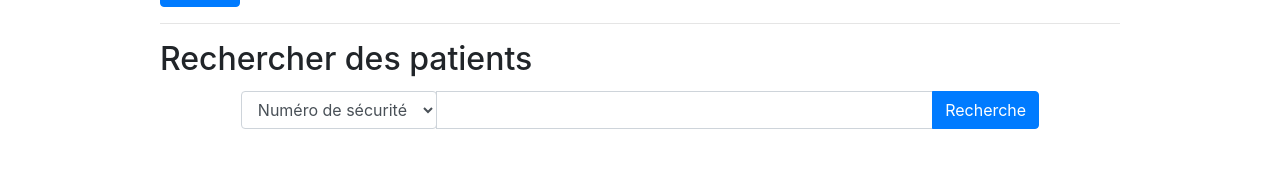
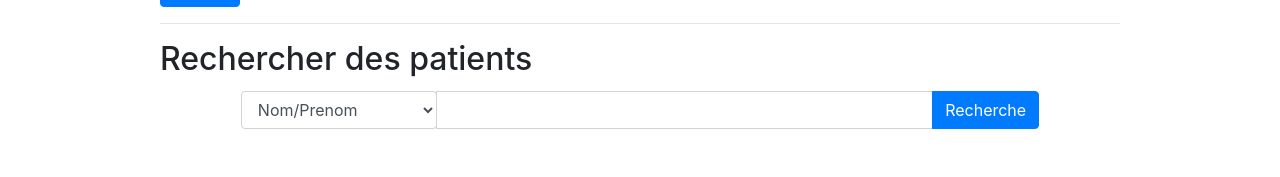
Before and after one commit to VincentC7/L3_CSI_Covid19, a PHP site: template src/views/pages/list_patients.twig in a window 1280 px wide. Shown: the part 729-906 px from the top of the page. Run offline with PHP 8.4, Linux system fonts and the light colour scheme; the template is opened without the code that fills it, so the values that code supplies are empty; some libraries are stand-ins or nearby versions.

Commit message:
searchbar patient

```diff
--- a/public/CSS/Main.css
+++ b/public/CSS/Main.css
@@ -2,6 +2,10 @@
     border: 1px solid rgba(0,0,0,.125);
     border-radius: .25rem;
     background-color: #f6f8fa;
+}
+
+.patient{
+    display: flex;
 }
 
 .red-back{
--- a/public/JS/index.js
+++ b/public/JS/index.js
@@ -9,3 +9,34 @@ $(".departement").click(function () {
 $(".btn-swap").click(function () {
    $(this).parent().parent().parent().next().toggleClass('hidden');
 });
+
+var type_recherche = 0;
+$('#rechercher-patient').keyup(function () {
+    var search = $(this).val();
+    search=search.toLowerCase();
+    $.each($('#liste-patients').children(), function () {
+        if (type_recherche === 0){
+            var nom = $(this).children().children("div:first").text();
+            var prenom = $(this).children().children("div:nth-child(2)").text();
+            prenom = prenom.toLowerCase();
+            nom = nom.toLowerCase();
+            if (nom.includes(search) || prenom.includes(search)){
+                $(this).removeClass('hidden');
+            }else {
+                $(this).addClass('hidden');
+            }
+        }else{
+            var num_secu = $(this).children().children("div:first").data("num_secu");
+            num_secu+='';
+            if (num_secu.includes(search)){
+                $(this).removeClass('hidden');
+            }else {
+                $(this).addClass('hidden');
+            }
+        }
+    })
+});
+
+$('#select-recherche-patient').change(function () {
+   type_recherche = $(this).val();
+});
--- a/src/views/pages/list_patients.twig
+++ b/src/views/pages/list_patients.twig
@@ -151,25 +151,27 @@
 
     <h1> Rechercher des patients </h1>
     <div class="form-row pb-5 pt-1">
-        <form class="col-10 m-auto" action="" method="get">
+        <div class="col-10 m-auto">
             <div class="input-group">
                 <div class="input-group-prepend">
-                    <select id="oCategorie" name="oCategorie" class="form-control">
-                        <option selected="selected" value="0">Numéro de sécurité</option>
+                    <select id="select-recherche-patient" name="oCategorie" class="form-control">
+                        <option selected="selected" value="0">Nom/Prenom</option>
+                        <option value="1">Numéro de sécurité</option>
                     </select>
                 </div>
-                <input id="oSaisie" name="oSaisie" type="text" class="form-control" aria-label="Saisie de mots clés">
+                <input id="rechercher-patient" name="oSaisie" type="text" class="form-control" aria-label="Saisie de mots clés">
                 <div class="input-group-append">
                     <button class="btn btn-primary" type="submit">Recherche</button>
                 </div>
             </div>
-        </form>
+        </div>
     </div>
 
+    <div id="liste-patients">
         {% for patient in patients %}
-        <div class="d-flex mb-3 p-2 patient">
+            <div class="mb-3 p-2 patient">
                 <div class="col-10 info-patient">
-                <div class="nom-patient">{{ patient.nom }}</div>
+                    <div data-num_secu="{{ patient.num_secu }}" class="nom-patient">{{ patient.nom }}</div>
                     <div class="prenom-patient bottom">{{ patient.prenom }}</div>
                     <div class="info-etat-sante
                         {% if patient.etat_sante == 'fièvre et pb respiratoires' %} sante-fievre-pb-resp
@@ -212,4 +214,5 @@
                 </div>
             </div>
         {% endfor %}
+    </div>
 {% endblock %}
```
Lines whose indentation alone changed are shown as unchanged.
